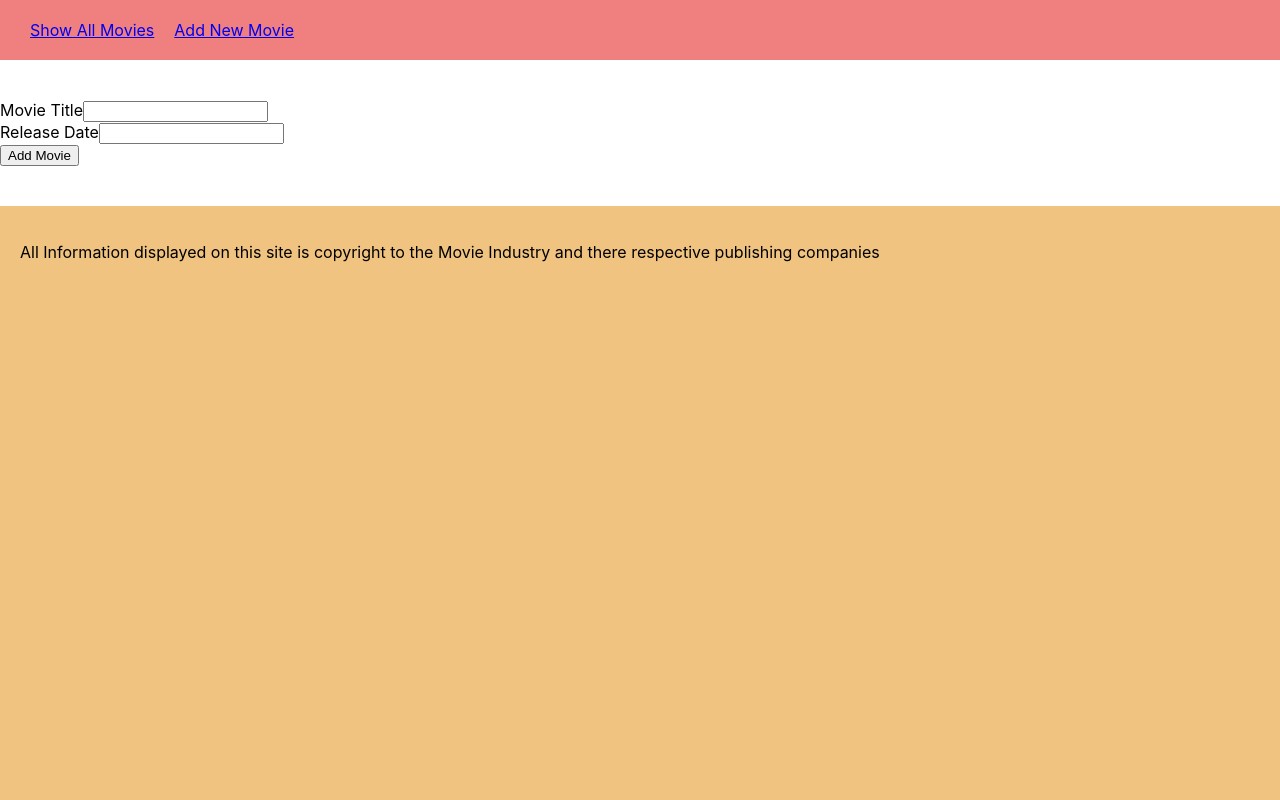
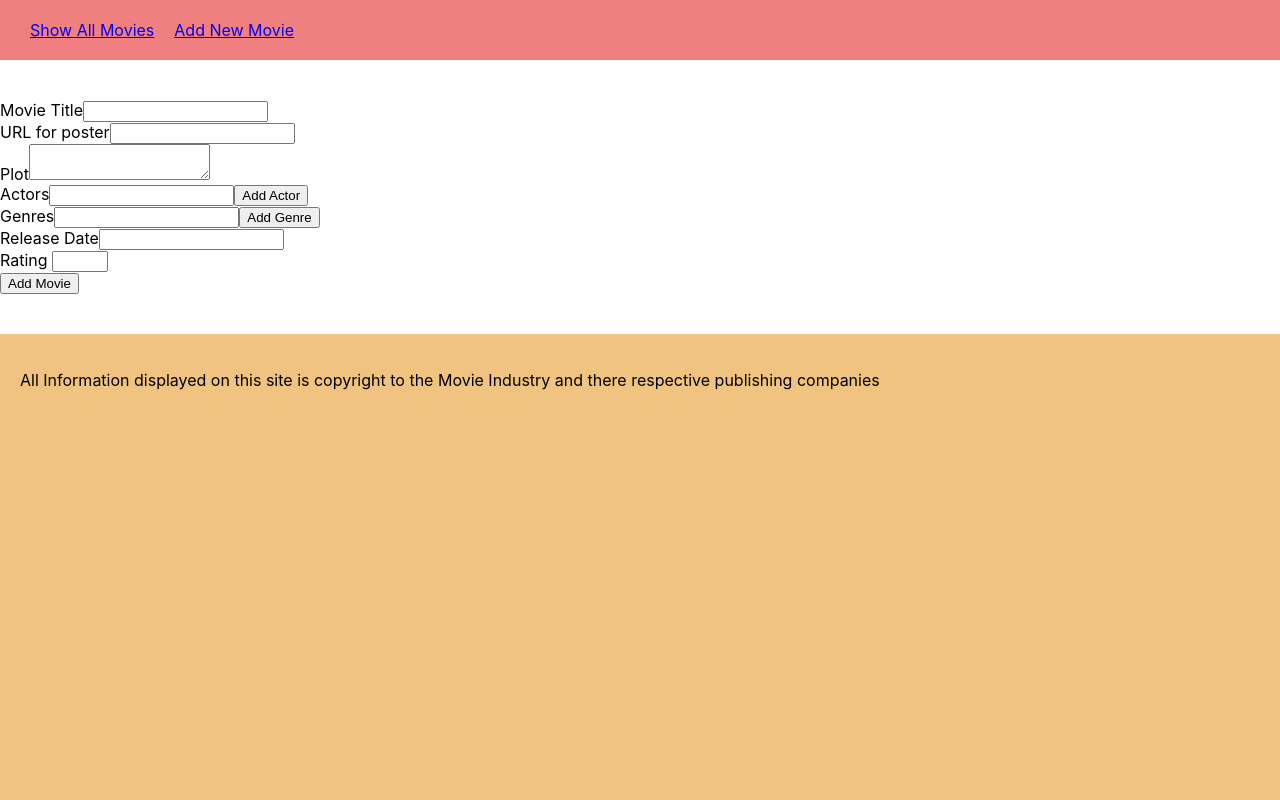
Before and after one commit to rmcodingnet/react-movies, a React (Create React App) app: page /new in a window 1280 px wide. Shown: the top 800 px of the page. Built offline with nearby package versions, Linux system fonts and the light colour scheme.

Commit message:
Added missing fields to add form

```diff
--- a/src/components/NewMovie/NewMovie.js
+++ b/src/components/NewMovie/NewMovie.js
@@ -4,9 +4,27 @@ const { v4: uuidv4 } = require('uuid');
 
 const NewMovie = ({ addNewMovie, history }) => {
     const [values, setValues] = useState({})
+    const [actors, setActors] = useState([])
+    const [genres, setGenres] = useState([])
 
     const handleChangeValues = (newValue) => {
         setValues({ ...values, ...newValue });
+    }
+
+    const handleActorChange = (e) => {
+        e.preventDefault()
+        let valToAddToArray = values.actor;
+        actors.push(valToAddToArray);
+        values.actor = "";
+        setActors(actors)
+    }
+
+    const handleGenreChange = (e) => {
+        e.preventDefault()
+        let valToAddToArray = values.genre;
+        genres.push(valToAddToArray);
+        values.genre = "";
+        setGenres(genres)
     }
 
     const handleSubmit = (e) => {
@@ -14,12 +32,16 @@ const NewMovie = ({ addNewMovie, history }) => {
         const newElem = {
             id: uuidv4(), // ⇨ '1b9d6bcd-bbfd-4b2d-9b5d-ab8dfbbd4bed'
             title: values.title,
+            posterurl: values.posterurl,
+            storyline: values.storyline,
+            actors: actors,
+            genres: genres,
             releaseDate: values.releaseDate,
-
+            imdbRating: values.imdbRating
         }
-        addNewMovie(newElem)
+        addNewMovie(newElem);
         console.log(newElem);
-        redirectWithId(newElem.id)
+        redirectWithId(newElem.id);
 
     }
 
@@ -32,11 +54,28 @@ const NewMovie = ({ addNewMovie, history }) => {
         <div className="form-container">
             <form className="form" onSubmit={(e) => handleSubmit(e)}>
                 <label>Movie Title</label>
-                <input type="text" value={values.title} onChange={(e) => handleChangeValues({ title: e.target.value })}></input>
-                <br/>
+                <input type="text" value={values.title} onChange={(e) => handleChangeValues({ title: e.target.value })} />
+                <br />
+                <label>URL for poster</label>
+                <input type="text" value={values.posterurl} onChange={(e) => handleChangeValues({ posterurl: e.target.value })} />
+                <br />
+                <label>Plot</label>
+                <textarea type="text" value={values.storyline} onChange={(e) => handleChangeValues({ storyline: e.target.value })}/>
+                <br />
+                <label>Actors</label>
+                <input type="text" value={values.actor} onChange={(e) => handleChangeValues({ actor: e.target.value })}/>
+                <button onClick={(e) => handleActorChange(e)}>Add Actor</button>
+                <br />
+                <label>Genres</label>
+                <input type="text" value={values.genre} onChange={(e) => handleChangeValues({ genre: e.target.value })}/>
+                <button onClick={(e) => handleGenreChange(e)}>Add Genre</button>
+                <br />
                 <label>Release Date</label>
-                <input type="text" value={values.releaseDate} onChange={(e) => handleChangeValues({ releaseDate: e.target.value })}></input>
-                <br/>
+                <input type="text" value={values.releaseDate} onChange={(e) => handleChangeValues({ releaseDate: e.target.value })} />
+                <br />
+                <label>Rating </label>
+                <input type="number" min="0" max="10" value={values.imdbRating} onChange={(e) => handleChangeValues({ imdbRating: e.target.value })} />
+                <br />
                 <button type="submit">Add Movie</button>
             </form>
         </div>
```
